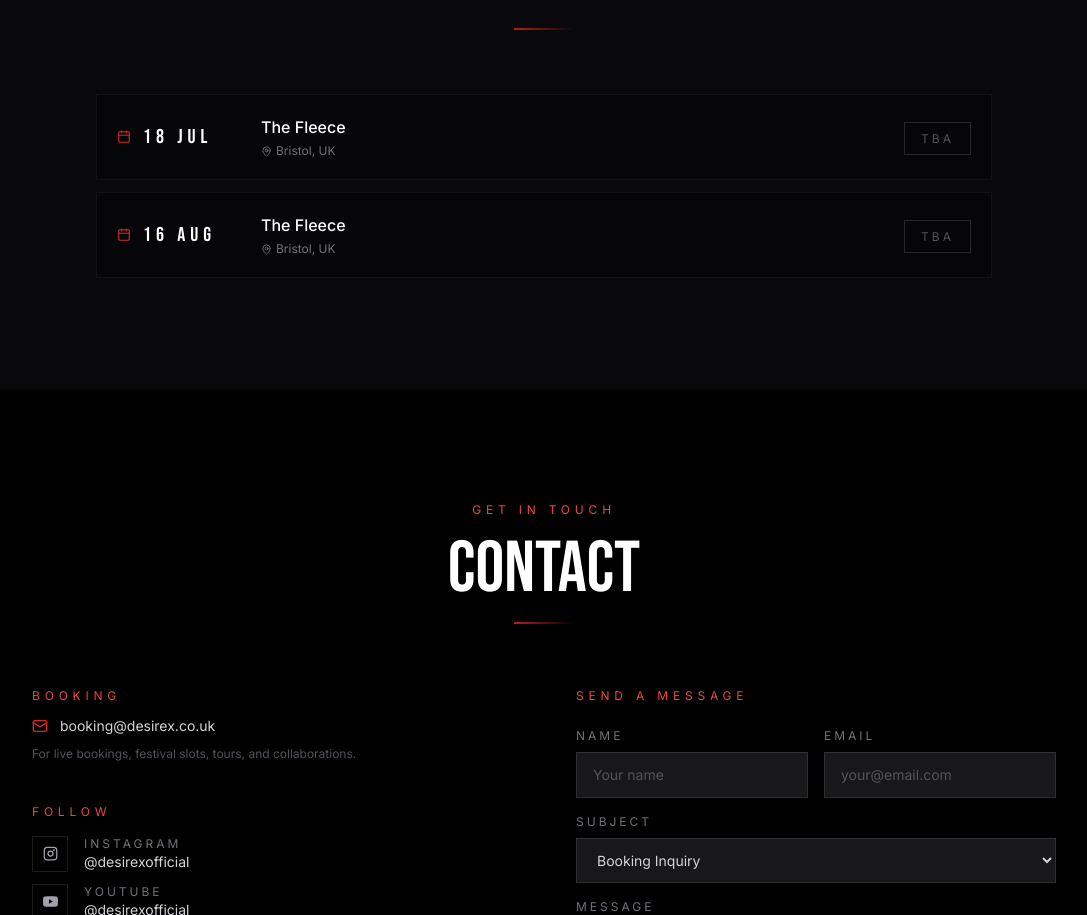
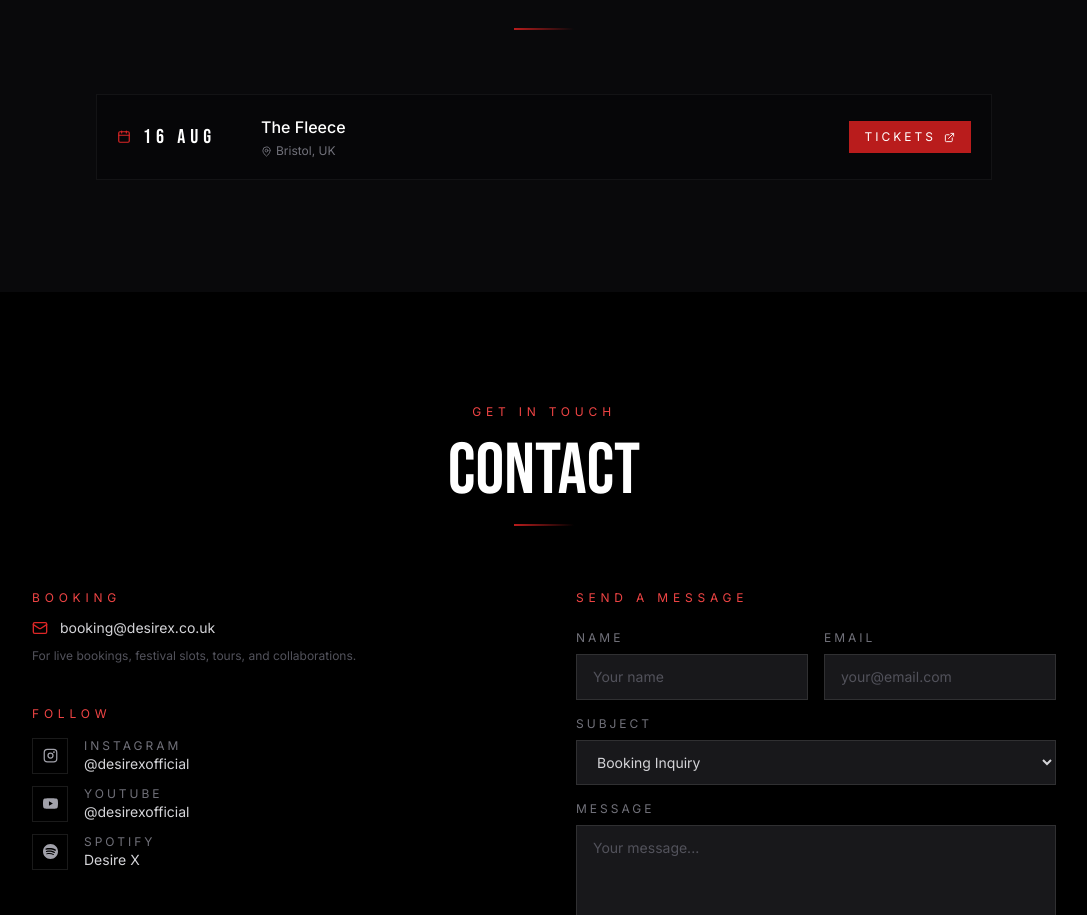
Before and after one commit to SonnyPritchard/desirex-epk, a React (Vite) app: page / in a window 1280 px wide. Shown: the part 5061-5976 px from the top of the page, without its empty margins (96-1183 px from the left). Built offline with nearby package versions, Linux system fonts and the light colour scheme.

Commit message:
Update shows: remove 18 Jul date, add ticket link for 16 Aug
Co-Authored-By: Claude Sonnet 5 <noreply@anthropic.com>
Claude-Session: https://claude.ai/code/session_01EexyV7gmdgB8nrMiTtKocN

```diff
--- a/src/components/Shows.tsx
+++ b/src/components/Shows.tsx
@@ -13,19 +13,11 @@ const dates: {
   status: 'upcoming' | 'sold-out' | 'tba'
 }[] = [
   {
-    date: '18 JUL',
-    city: 'Bristol',
-    venue: 'The Fleece',
-    country: 'UK',
-    ticketUrl: '', // TODO: Add ticket URL when available
-    status: 'upcoming',
-  },
-  {
     date: '16 AUG',
     city: 'Bristol',
     venue: 'The Fleece',
     country: 'UK',
-    ticketUrl: '', // TODO: Add ticket URL when available
+    ticketUrl: 'https://www.eventbrite.co.uk/e/local-showcase-tickets-1991558302494?discount=Desire',
     status: 'upcoming',
   },
 ]
```
